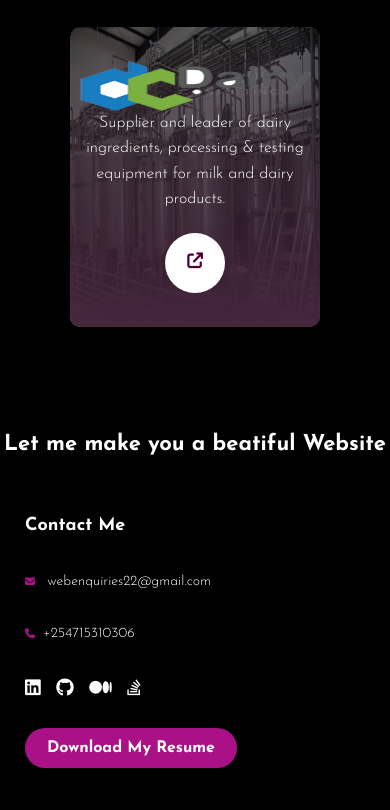
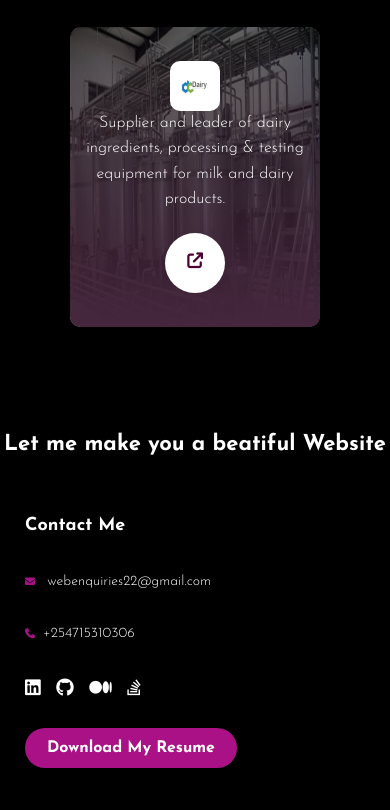
Before and after one commit to Usajim/my-portfolio-site, a plain HTML site: page index.html in a window 390 px wide. Shown: the part 4631-5441 px from the top of the page. Drawn offline with Linux system fonts and the light colour scheme.

Commit message:
Changed Images

```diff
--- a/css/styles.css
+++ b/css/styles.css
@@ -739,8 +739,10 @@ nav .fas {
     padding: 0px 10px;
 }
 
-.layer h3 {
-    font-size: 22px;
+
+.layer img {
+    width: 50px;
+    height: 50px;
 }
 
 /****** Contact******/
--- a/index.html
+++ b/index.html
@@ -197,7 +197,7 @@
                     <div class="work">
                         <img src="images/cheese-processing-plant.jpg" alt="">
                         <div class="layer">
-                            <img src="images/dairy.png" alt="">
+                            <img src="images/dairylogo.png" alt="">
                             <p>Supplier and leader of dairy
                                  ingredients, processing & testing equipment for milk and dairy products.</p>
                             <a href="https://dairyconsultingafrica.com" target="_blank"><i class="fas fa-arrow-up-right-from-square"></i></a>
```
Also changed, not shown: images/dairylogo.png (added).
